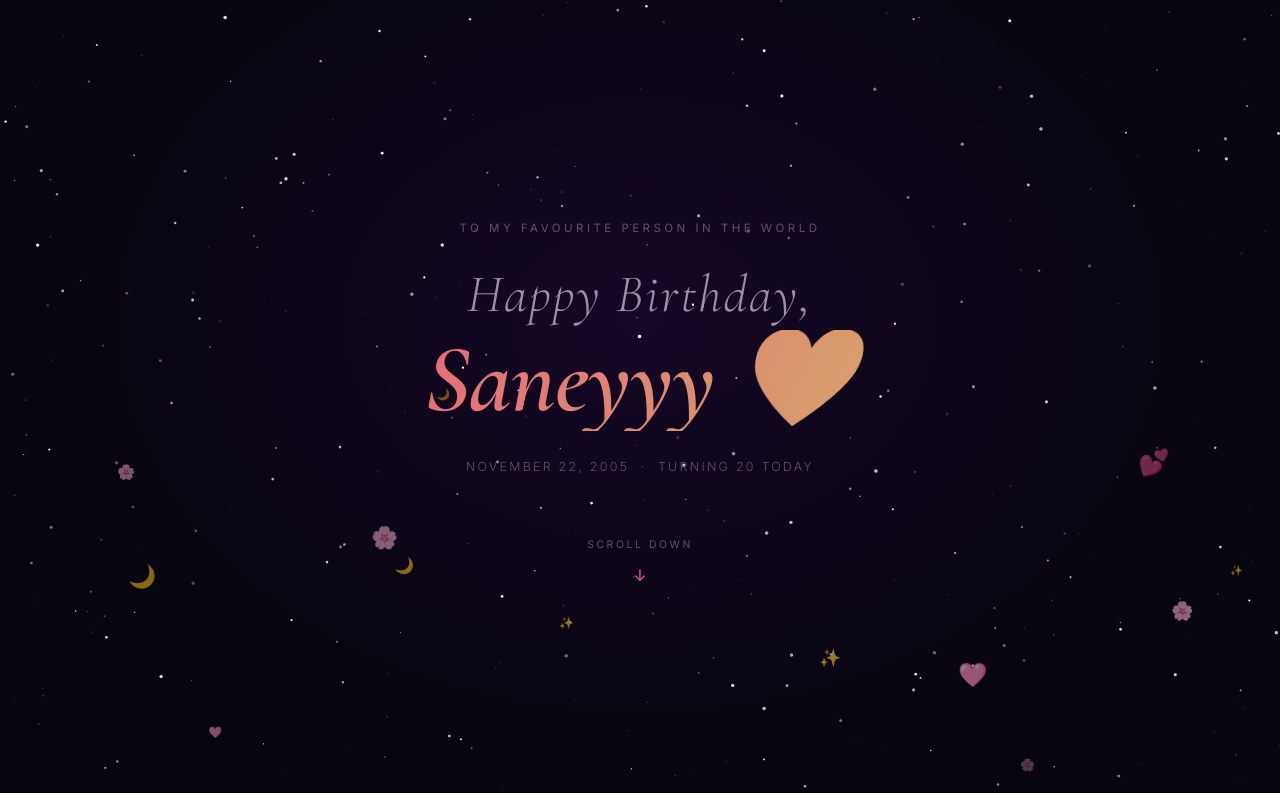
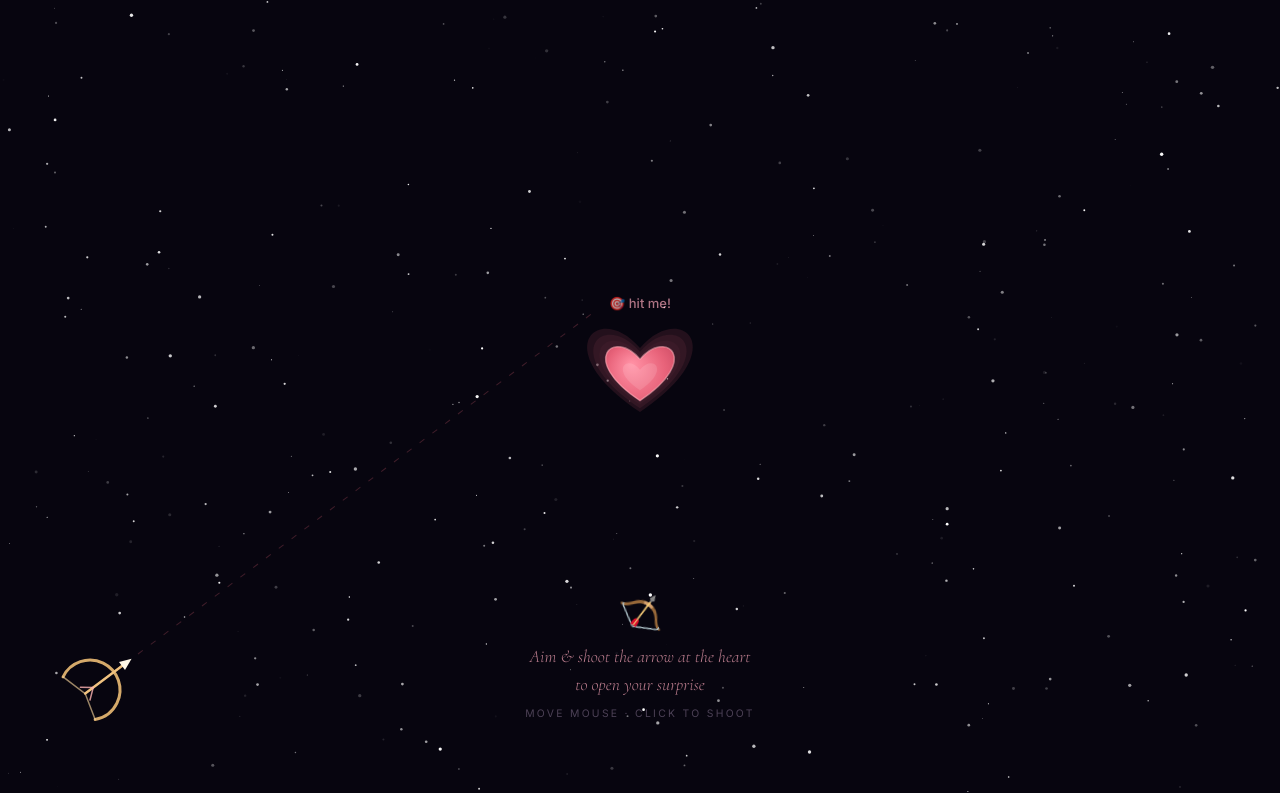
Before and after one commit to ramil0077/psychology-notification, a plain HTML site: page index.html in a window 1280 px wide. Shown: the top 793 px of the page. Drawn offline with nearby package versions, Linux system fonts and the light colour scheme; animation ran at ten frames a second.

Commit message:
Add Cupid arrow intro game — aim, shoot heart, burst reveal

```diff
--- /dev/null
+++ b/game.js
@@ -0,0 +1,407 @@
+/* =====================================================
+   CUPID'S ARROW — INTRO GAME
+   Move mouse to aim · Click to shoot · Hit the heart
+   ===================================================== */
+
+(function () {
+  const overlay  = document.getElementById('intro-overlay');
+  const canvas   = document.getElementById('gameCanvas');
+  const ctx      = canvas.getContext('2d');
+  const hint     = document.getElementById('intro-hint');
+  const ripple   = document.getElementById('burst-ripple');
+
+  let W, H;
+  let mouse      = { x: 0, y: 0 };
+  let arrow      = null;       // flying arrow object
+  let particles  = [];         // burst particles
+  let bgStars    = [];         // background star field
+  let heartScale = 1;
+  let heartPulse = 0;
+  let shot       = false;
+  let done       = false;
+  let raf;
+
+  // ── Heart target position (centre of screen) ──────
+  function heartPos() { return { x: W / 2, y: H / 2 - 20 }; }
+
+  // ── Bow position (bottom-left area) ───────────────
+  function bowPos() { return { x: 90, y: H - 110 }; }
+
+  /* ------------------------------------------------
+     RESIZE
+  ------------------------------------------------ */
+  function resize() {
+    W = canvas.width  = window.innerWidth;
+    H = canvas.height = window.innerHeight;
+    buildStars();
+  }
+
+  /* ------------------------------------------------
+     BACKGROUND STARS
+  ------------------------------------------------ */
+  function buildStars() {
+    bgStars = [];
+    const n = Math.floor((W * H) / 3000);
+    for (let i = 0; i < n; i++) {
+      bgStars.push({
+        x: Math.random() * W,
+        y: Math.random() * H,
+        r: Math.random() * 1.4 + 0.3,
+        a: Math.random(),
+        da: (Math.random() - 0.5) * 0.006,
+      });
+    }
+  }
+
+  function drawStars() {
+    bgStars.forEach(s => {
+      s.a += s.da;
+      if (s.a < 0.1 || s.a > 1) s.da *= -1;
+      ctx.beginPath();
+      ctx.arc(s.x, s.y, s.r, 0, Math.PI * 2);
+      ctx.fillStyle = `rgba(255,255,255,${s.a})`;
+      ctx.fill();
+    });
+  }
+
+  /* ------------------------------------------------
+     DRAW HEART (canvas path)
+  ------------------------------------------------ */
+  function heartPath(cx, cy, size) {
+    ctx.save();
+    ctx.translate(cx, cy);
+    ctx.scale(size, size);
+    ctx.beginPath();
+    ctx.moveTo(0, -20);
+    ctx.bezierCurveTo( 25, -50,  60, -20,  0,  20);
+    ctx.bezierCurveTo(-60, -20, -25, -50,  0, -20);
+    ctx.restore();
+  }
+
+  function drawHeart(glow) {
+    const { x, y } = heartPos();
+    heartPulse += 0.04;
+    const sc = heartScale * (1 + Math.sin(heartPulse) * 0.04);
+
+    // outer glow rings
+    if (glow) {
+      for (let i = 3; i >= 1; i--) {
+        ctx.save();
+        heartPath(x, y, sc * (1 + i * 0.18));
+        ctx.fillStyle = `rgba(232,99,122,${0.04 * i})`;
+        ctx.fill();
+        ctx.restore();
+      }
+    }
+
+    // main heart
+    heartPath(x, y, sc);
+    const grad = ctx.createRadialGradient(x - 8 * sc, y - 15 * sc, 2, x, y, 55 * sc);
+    grad.addColorStop(0, '#ff8fa3');
+    grad.addColorStop(0.5, '#e8637a');
+    grad.addColorStop(1, '#c0415a');
+    ctx.fillStyle = grad;
+    ctx.fill();
+
+    // inner shine
+    heartPath(x, y, sc * 0.5);
+    ctx.fillStyle = 'rgba(255,255,255,0.12)';
+    ctx.fill();
+
+    // stroke
+    heartPath(x, y, sc);
+    ctx.strokeStyle = 'rgba(255,180,190,0.5)';
+    ctx.lineWidth = 1.5;
+    ctx.stroke();
+  }
+
+  /* ------------------------------------------------
+     BOW & AIM LINE
+  ------------------------------------------------ */
+  function drawBow() {
+    const bp = bowPos();
+    const hp = heartPos();
+
+    // angle from bow to mouse
+    const angle = Math.atan2(mouse.y - bp.y, mouse.x - bp.x);
+
+    ctx.save();
+    ctx.translate(bp.x, bp.y);
+    ctx.rotate(angle);
+
+    // dotted aim line to heart
+    if (!shot) {
+      const dist = Math.hypot(hp.x - bp.x, hp.y - bp.y);
+      ctx.setLineDash([6, 10]);
+      ctx.strokeStyle = 'rgba(232,99,122,0.25)';
+      ctx.lineWidth = 1;
+      ctx.beginPath();
+      ctx.moveTo(28, 0);
+      ctx.lineTo(dist, 0);
+      ctx.stroke();
+      ctx.setLineDash([]);
+    }
+
+    // BOW ARC
+    ctx.strokeStyle = '#d4a96a';
+    ctx.lineWidth = 3;
+    ctx.lineCap = 'round';
+    ctx.beginPath();
+    ctx.arc(0, 0, 30, -Math.PI * 0.65, Math.PI * 0.65);
+    ctx.stroke();
+
+    // bow string
+    ctx.strokeStyle = 'rgba(255,220,160,0.6)';
+    ctx.lineWidth = 1.5;
+    ctx.beginPath();
+    ctx.moveTo(30 * Math.cos(-Math.PI * 0.65), 30 * Math.sin(-Math.PI * 0.65));
+    ctx.lineTo(shot ? 20 : -6, 0);
+    ctx.lineTo(30 * Math.cos(Math.PI * 0.65), 30 * Math.sin(Math.PI * 0.65));
+    ctx.stroke();
+
+    // ARROW on bow (before firing)
+    if (!shot) {
+      drawArrowShape(shot ? 20 : -6, 0, 48, '#f0c27f', '#fff8e7');
+    }
+
+    ctx.restore();
+  }
+
+  /* draw an arrow shape at local coords */
+  function drawArrowShape(tailX, tailY, len, shaftColor, tipColor) {
+    // shaft
+    ctx.strokeStyle = shaftColor;
+    ctx.lineWidth = 2.5;
+    ctx.lineCap = 'round';
+    ctx.beginPath();
+    ctx.moveTo(tailX, tailY);
+    ctx.lineTo(tailX + len, tailY);
+    ctx.stroke();
+
+    // arrowhead
+    ctx.fillStyle = tipColor;
+    ctx.beginPath();
+    ctx.moveTo(tailX + len + 10, tailY);
+    ctx.lineTo(tailX + len - 2, tailY - 5);
+    ctx.lineTo(tailX + len - 2, tailY + 5);
+    ctx.closePath();
+    ctx.fill();
+
+    // fletching (feathers)
+    ctx.strokeStyle = 'rgba(255,180,180,0.8)';
+    ctx.lineWidth = 1.5;
+    ctx.beginPath();
+    ctx.moveTo(tailX + 10, tailY);
+    ctx.lineTo(tailX,      tailY - 8);
+    ctx.moveTo(tailX + 10, tailY);
+    ctx.lineTo(tailX,      tailY + 8);
+    ctx.stroke();
+  }
+
+  /* ------------------------------------------------
+     FLYING ARROW
+  ------------------------------------------------ */
+  function drawFlyingArrow() {
+    if (!arrow) return;
+    arrow.x += arrow.vx;
+    arrow.y += arrow.vy;
+
+    ctx.save();
+    ctx.translate(arrow.x, arrow.y);
+    ctx.rotate(arrow.angle);
+    drawArrowShape(-24, 0, 48, '#f0c27f', '#fff8e7');
+    ctx.restore();
+
+    // Check hit
+    const { x: hx, y: hy } = heartPos();
+    if (Math.hypot(arrow.x - hx, arrow.y - hy) < 50 * heartScale) {
+      hitHeart();
+    }
+
+    // Off screen — miss, reset
+    if (arrow.x < -100 || arrow.x > W + 100 || arrow.y < -100 || arrow.y > H + 100) {
+      arrow = null;
+      shot  = false;
+    }
+  }
+
+  /* ------------------------------------------------
+     SHOOT
+  ------------------------------------------------ */
+  function shoot() {
+    if (shot || done) return;
+    shot = true;
+    hint.style.opacity = '0';
+
+    const bp    = bowPos();
+    const angle = Math.atan2(mouse.y - bp.y, mouse.x - bp.x);
+    const speed = 18;
+
+    arrow = {
+      x: bp.x + Math.cos(angle) * 30,
+      y: bp.y + Math.sin(angle) * 30,
+      vx: Math.cos(angle) * speed,
+      vy: Math.sin(angle) * speed,
+      angle,
+    };
+  }
+
+  /* ------------------------------------------------
+     HIT HEART — burst + reveal
+  ------------------------------------------------ */
+  function hitHeart() {
+    if (done) return;
+    done  = true;
+    arrow = null;
+
+    const { x, y } = heartPos();
+
+    // Spawn particles
+    for (let i = 0; i < 90; i++) {
+      const angle  = Math.random() * Math.PI * 2;
+      const speed  = 2 + Math.random() * 9;
+      const size   = 4 + Math.random() * 10;
+      const isHeart = Math.random() > 0.4;
+      particles.push({
+        x, y,
+        vx: Math.cos(angle) * speed,
+        vy: Math.sin(angle) * speed - Math.random() * 3,
+        alpha: 1,
+        size,
+        isHeart,
+        color: isHeart
+          ? `hsl(${340 + Math.random() * 30},85%,${55 + Math.random() * 20}%)`
+          : `hsl(${35 + Math.random() * 20},90%,${65 + Math.random() * 20}%)`,
+        decay: 0.012 + Math.random() * 0.016,
+      });
+    }
+
+    // Ripple ring
+    ripple.style.left   = x + 'px';
+    ripple.style.top    = y + 'px';
+    ripple.classList.add('active');
+
+    // After burst animation — fade overlay & show page
+    setTimeout(() => {
+      overlay.style.transition = 'opacity 1.2s cubic-bezier(.4,0,.2,1)';
+      overlay.style.opacity    = '0';
+      setTimeout(() => {
+        overlay.style.display = 'none';
+        cancelAnimationFrame(raf);
+      }, 1300);
+    }, 900);
+  }
+
+  /* ------------------------------------------------
+     DRAW PARTICLES
+  ------------------------------------------------ */
+  function drawParticles() {
+    particles = particles.filter(p => p.alpha > 0.02);
+    particles.forEach(p => {
+      p.x     += p.vx;
+      p.y     += p.vy;
+      p.vy    += 0.18;   // gravity
+      p.vx    *= 0.97;
+      p.alpha -= p.decay;
+
+      ctx.save();
+      ctx.globalAlpha = p.alpha;
+
+      if (p.isHeart) {
+        // mini heart
+        ctx.translate(p.x, p.y);
+        ctx.scale(p.size / 55, p.size / 55);
+        ctx.beginPath();
+        ctx.moveTo(0, -20);
+        ctx.bezierCurveTo( 25, -50,  60, -20,  0,  20);
+        ctx.bezierCurveTo(-60, -20, -25, -50,  0, -20);
+        ctx.fillStyle = p.color;
+        ctx.fill();
+      } else {
+        // sparkle dot
+        ctx.beginPath();
+        ctx.arc(p.x, p.y, p.size / 2, 0, Math.PI * 2);
+        ctx.fillStyle = p.color;
+        ctx.fill();
+      }
+
+      ctx.restore();
+    });
+  }
+
+  /* ------------------------------------------------
+     LABEL ABOVE HEART (before shot)
+  ------------------------------------------------ */
+  function drawHeartLabel() {
+    if (shot) return;
+    const { x, y } = heartPos();
+    ctx.save();
+    ctx.font = '500 13px Inter, sans-serif';
+    ctx.fillStyle = 'rgba(244,163,181,0.7)';
+    ctx.textAlign = 'center';
+    ctx.fillText('🎯 hit me!', x, y - 72);
+    ctx.restore();
+  }
+
+  /* ------------------------------------------------
+     MAIN LOOP
+  ------------------------------------------------ */
+  function loop() {
+    ctx.clearRect(0, 0, W, H);
+
+    // deep dark bg
+    ctx.fillStyle = '#07050f';
+    ctx.fillRect(0, 0, W, H);
+
+    drawStars();
+
+    if (!done) {
+      drawHeart(true);
+      drawHeartLabel();
+      drawBow();
+      drawFlyingArrow();
+    } else {
+      // heart shatters — scale down
+      if (heartScale > 0) {
+        heartScale = Math.max(0, heartScale - 0.08);
+        drawHeart(false);
+      }
+      drawParticles();
+    }
+
+    raf = requestAnimationFrame(loop);
+  }
+
+  /* ------------------------------------------------
+     EVENTS
+  ------------------------------------------------ */
+  window.addEventListener('mousemove', e => {
+    mouse.x = e.clientX;
+    mouse.y = e.clientY;
+  });
+
+  // Touch support
+  window.addEventListener('touchmove', e => {
+    e.preventDefault();
+    mouse.x = e.touches[0].clientX;
+    mouse.y = e.touches[0].clientY;
+  }, { passive: false });
+
+  canvas.addEventListener('click', shoot);
+
+  canvas.addEventListener('touchend', e => {
+    e.preventDefault();
+    shoot();
+  });
+
+  window.addEventListener('resize', resize);
+
+  /* ------------------------------------------------
+     INIT
+  ------------------------------------------------ */
+  resize();
+  // start mouse near bow to feel natural
+  mouse = { x: bowPos().x + 200, y: bowPos().y - 150 };
+  loop();
+
+})();
--- a/index.html
+++ b/index.html
@@ -11,6 +11,18 @@
   <link rel="stylesheet" href="style.css" />
 </head>
 <body>
+
+  <!-- ============ CUPID ARROW GAME INTRO ============ -->
+  <div id="intro-overlay">
+    <canvas id="gameCanvas"></canvas>
+    <div id="intro-hint">
+      <span class="hint-icon">🏹</span>
+      <p>Aim &amp; shoot the arrow at the heart<br/>to open your surprise</p>
+      <span class="hint-sub">Move mouse · Click to shoot</span>
+    </div>
+    <!-- Burst ripple element -->
+    <div id="burst-ripple"></div>
+  </div>
 
   <!-- ============ HERO SECTION ============ -->
   <section class="hero" id="hero">
@@ -96,6 +108,7 @@
     <p class="footer-copy">Made with every piece of love I have &nbsp;·&nbsp; 2026</p>
   </footer>
 
+  <script src="game.js"></script>
   <script src="script.js"></script>
 </body>
 </html>
--- a/style.css
+++ b/style.css
@@ -490,3 +490,88 @@ body {
   .count-box     { min-width: 72px; padding: 1rem; }
   .couple-photo  { width: clamp(200px, 72vw, 300px); }
 }
+
+/* ============================================
+   INTRO GAME OVERLAY
+   ============================================ */
+#intro-overlay {
+  position: fixed;
+  inset: 0;
+  z-index: 9999;
+  background: #07050f;
+  overflow: hidden;
+  cursor: crosshair;
+}
+
+#gameCanvas {
+  position: absolute;
+  inset: 0;
+  width: 100%;
+  height: 100%;
+  display: block;
+}
+
+/* Hint text */
+#intro-hint {
+  position: absolute;
+  bottom: 10%;
+  left: 50%;
+  transform: translateX(-50%);
+  text-align: center;
+  pointer-events: none;
+  transition: opacity 0.6s ease;
+  display: flex;
+  flex-direction: column;
+  align-items: center;
+  gap: 0.5rem;
+}
+
+.hint-icon {
+  font-size: 2rem;
+  animation: hintBounce 1.6s ease-in-out infinite;
+  display: block;
+}
+
+@keyframes hintBounce {
+  0%, 100% { transform: translateY(0) rotate(-10deg); }
+  50%       { transform: translateY(-6px) rotate(10deg); }
+}
+
+#intro-hint p {
+  font-family: var(--serif);
+  font-style: italic;
+  font-size: clamp(0.95rem, 2.5vw, 1.1rem);
+  color: rgba(244,163,181,0.75);
+  font-weight: 300;
+  line-height: 1.6;
+}
+
+.hint-sub {
+  font-family: var(--sans);
+  font-size: 0.65rem;
+  letter-spacing: 0.22em;
+  text-transform: uppercase;
+  color: rgba(94, 80, 104, 0.8);
+}
+
+/* Burst ripple ring */
+#burst-ripple {
+  position: absolute;
+  width: 0;
+  height: 0;
+  border-radius: 50%;
+  transform: translate(-50%, -50%);
+  pointer-events: none;
+  border: 2px solid rgba(232,99,122,0.8);
+  opacity: 0;
+}
+
+#burst-ripple.active {
+  animation: rippleExpand 1s cubic-bezier(.2,.8,.4,1) forwards;
+}
+
+@keyframes rippleExpand {
+  0%   { width: 0;    height: 0;    opacity: 1;   border-width: 3px; }
+  40%  { opacity: 0.8; }
+  100% { width: 600px; height: 600px; opacity: 0; border-width: 1px; }
+}
```
